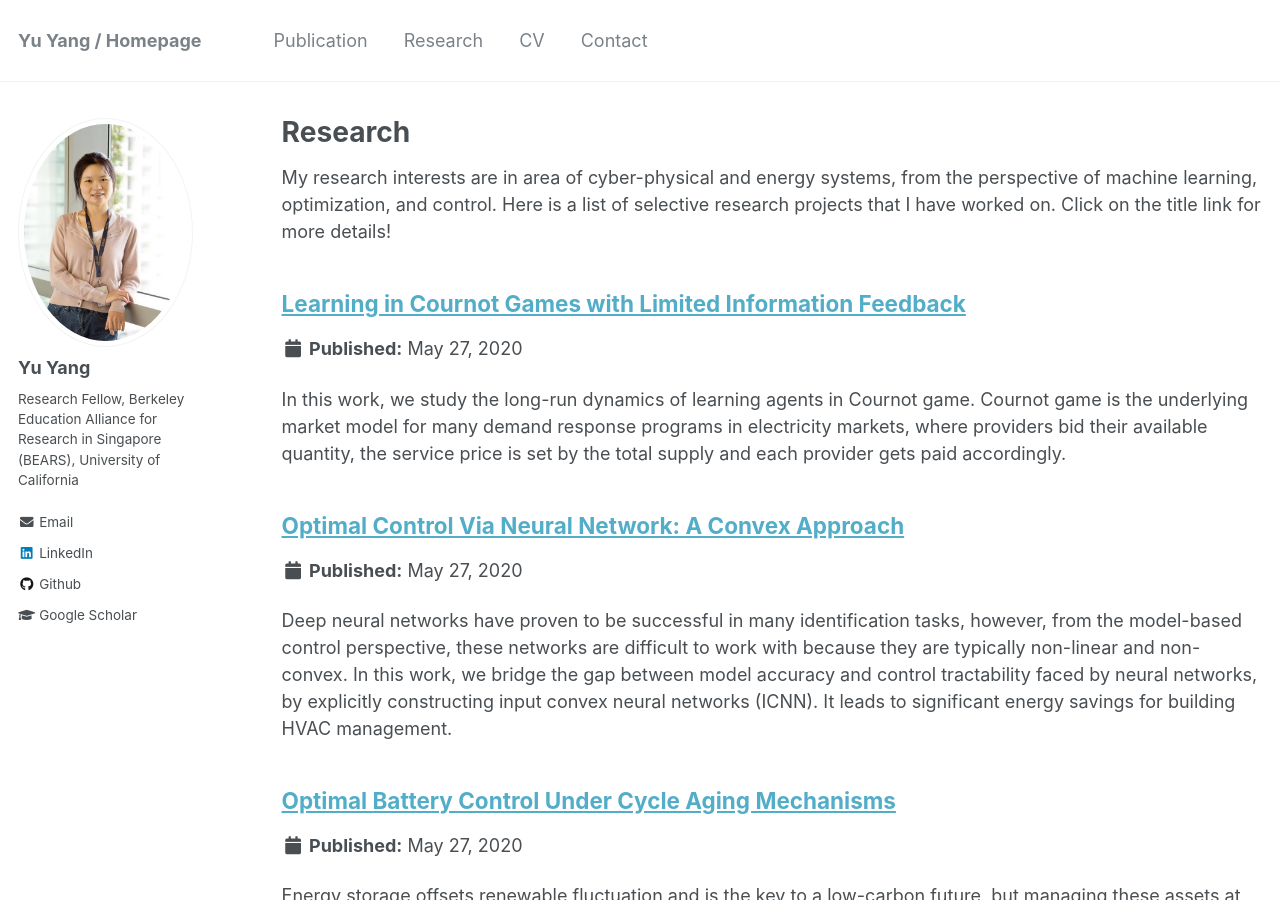
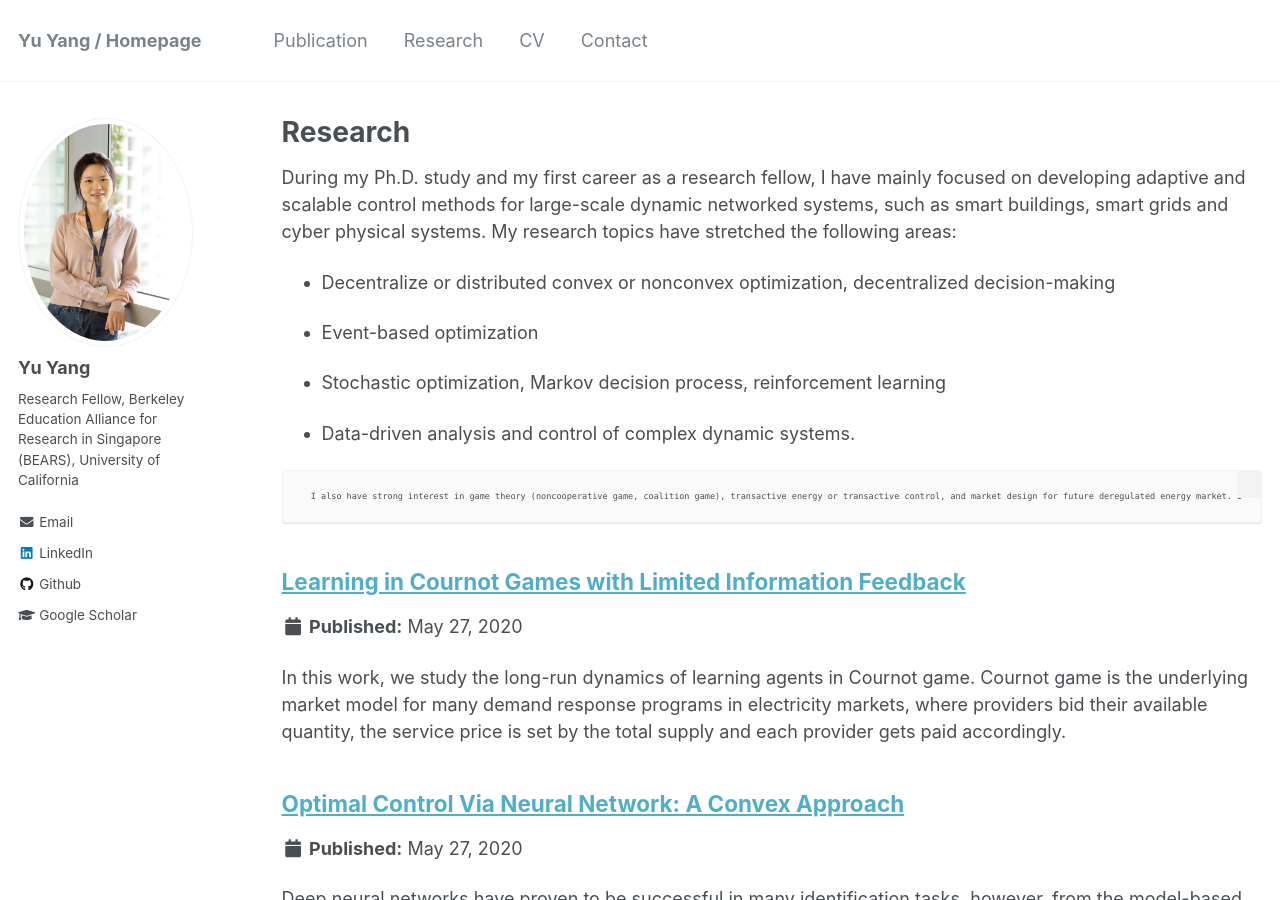
Before and after one commit to yangyu-berkeley/yangyu-berkeley.github.io, a Jekyll site: the page built from _pages/research.md, in a window 1280 px wide and 900 px high. Built offline with Jekyll 4.4.1, drawn with Linux system fonts in a browser that asks for light colours.

Commit message:
Update research.md

```diff
--- a/_pages/research.md
+++ b/_pages/research.md
@@ -7,7 +7,17 @@ author_profile: true
 {% include base_path %}
 
 
-My research interests are in area of cyber-physical and energy systems, from the perspective of machine learning, optimization, and control. Here is a list of selective research projects that I have worked on. Click on the title link for more details!
+During my Ph.D. study and my first career as a research fellow, I have mainly focused on developing adaptive and scalable control methods for large-scale dynamic networked systems, such as smart buildings, smart grids and cyber physical systems.
+My research topics have stretched the following areas:
+
+  <ul>
+    <li> <p>Decentralize or distributed convex or nonconvex optimization, decentralized decision-making </p></li>
+    <li> <p> Event-based optimization </p></li>
+    <li> <p> Stochastic optimization, Markov decision process, reinforcement learning </p></li>
+    <li> <p> Data-driven analysis and control of complex dynamic systems. </p></li>
+    </ul>
+
+      I also have strong interest in game theory (noncooperative game, coalition game), transactive energy or transactive control, and market design for future deregulated energy market. I'm also open to new theories and always looking for exciting research problems.
 
 {% for post in site.research %}
   {% include archive-single.html %}
```
